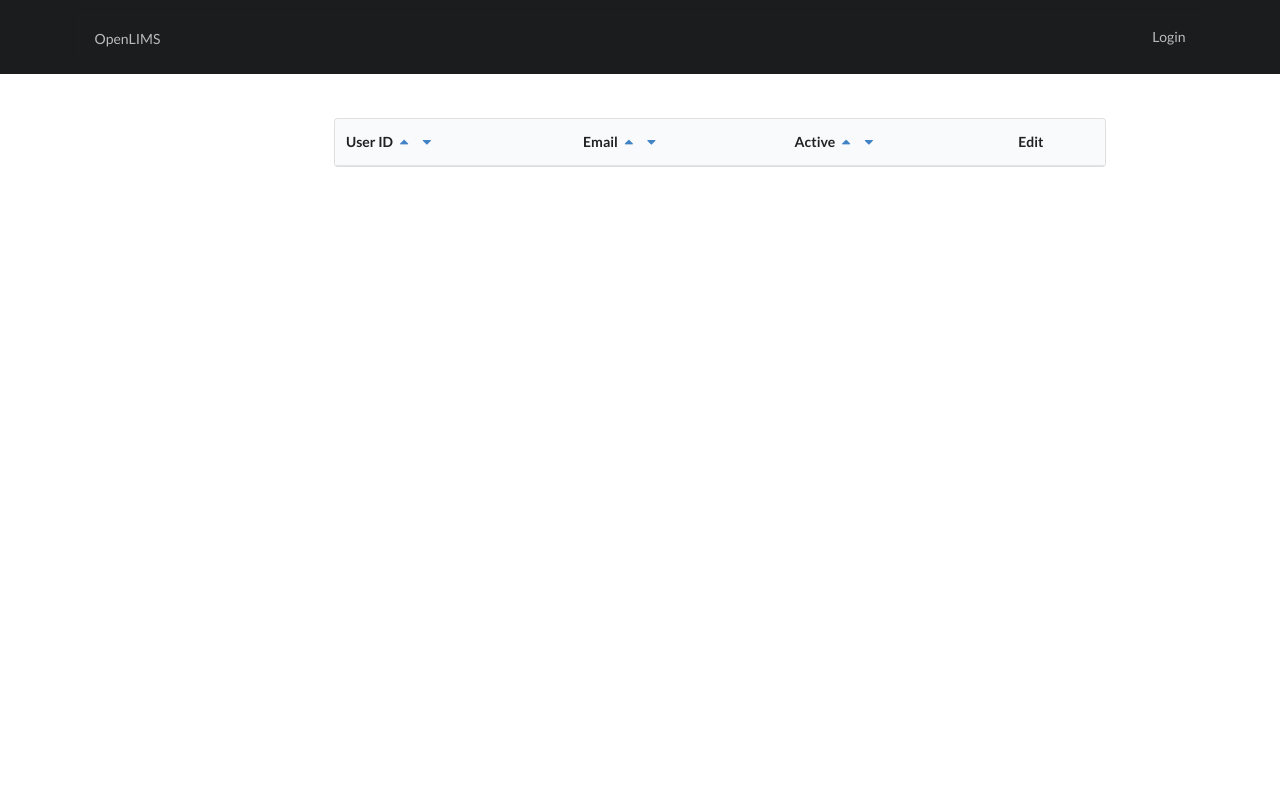
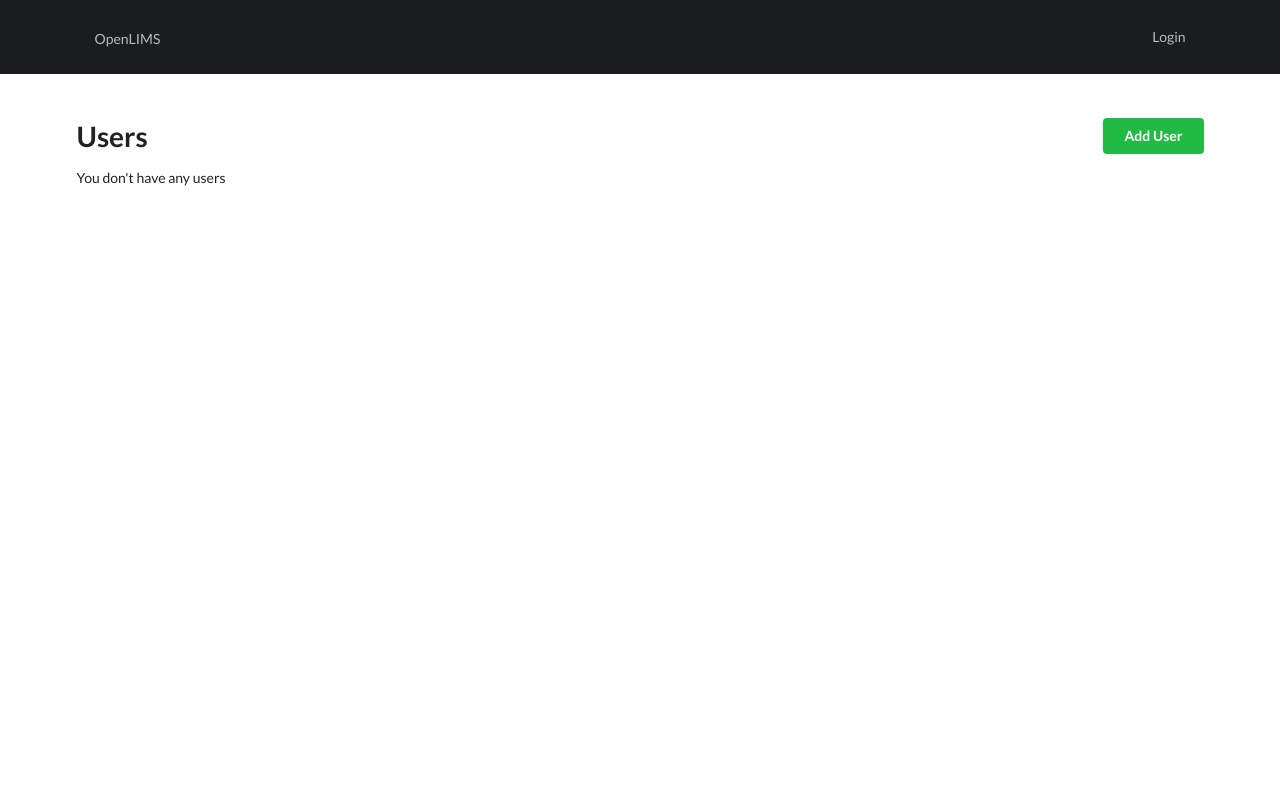
Before and after one commit to Lvbapi/openLIMS, a Flask app: template src/templates/admin/users/list.html in a window 1280 px wide. Run offline with Flask 2, Linux system fonts and the light colour scheme; the template is opened without the code that fills it: values that come from a table or form of the project are taken from there, others are empty; some libraries are stand-ins or nearby versions.

Commit message:
updated user and role views to use datatables, removed custom sorting as datatables handles it fine

```diff
--- a/src/templates/admin/users/list.html
+++ b/src/templates/admin/users/list.html
@@ -2,43 +2,25 @@
 {% block title %}User List{% endblock %}
 {% block content %}
 
-<div class="ui stackable grid">
-  <div class="four wide column"></div>
-  <div class="center aligned ten wide column">
-{% if users %}
+
+<div class="ui one column grid container">
+    <div class="column">
+      <h1>Users
+        <a class="ui green right floated button" href="{{ url_for('admin.create_user') }}">Add User</a>
+    </h1>
+  {% if users %}
     <table class="ui striped table">
         <thead>
             <tr>
-                <th>User ID
-                  <a href="{{url_for('admin.user_list', page=1)}}?sort=id&d=asc">
-                    <i class='caret up icon'></i>
-                  </a>
-                  <a href="{{url_for('admin.user_list', page=1)}}?sort=id&d=desc">
-                    <i class='caret down icon'></i>
-                  </a>
-                </th>
-                <th>Email
-                  <a href="{{url_for('admin.user_list', page=1)}}?sort=email&d=asc">
-                    <i class='caret up icon'></i>
-                  </a>
-                  <a href="{{url_for('admin.user_list', page=1)}}?sort=email&d=desc">
-                    <i class='caret down icon'></i>
-                  </a>
-                </th>
-                <th>Active
-                  <a href="{{url_for('admin.user_list', page=1)}}?sort=active&d=asc">
-                    <i class='caret up icon'></i>
-                  </a>
-                  <a href="{{url_for('admin.user_list', page=1)}}?sort=active&d=desc">
-                    <i class='caret down icon'></i>
-                  </a>
-                </th>
+                <th>User ID</th>
+                <th>Email</th>
+                <th>Active</th>
                 <th>Edit</th>
                 {% if current_user.is_admin() %}<th>delete</th>{% endif %}
             </tr>
         </thead>
         <tbody>
-        {% for user in users.items %}
+        {% for user in users %}
             <tr>
                 <td>{{ user.id }}</td>
                 <td>{{ user.email }}</td>
@@ -53,23 +35,15 @@
   <p> You don't have any users </p>
   {% endif %}
 
-  {% if users.has_prev %}
-    <a class='ui mini button blue left floated' href="{{ url_for('admin.user_list', page=users.prev_num) }}{% if 'sort' in request.args %}?sort={{request.args['sort']}}&d={{request.args['d']}}{% endif %}">
-      <i class='icon caret left'></i>
-    </a>
-  {% endif %}
-
-  {% if current_user.has_role('manager') %}
-    <a href="{{ url_for('admin.create_user') }}" class="ui mini button green"><i class='plus icon'></i> Create User</a>
-  {% endif %}
-
-  {% if users.has_next %}
-    <a class='ui mini button blue right floated' href="{{ url_for('admin.user_list', page=users.next_num) }}{% if 'sort' in request.args %}?sort={{request.args['sort']}}&d={{request.args['d']}}{% endif %}">
-      <i class='icon caret right'></i>
-    </a>
-  {% endif %}
-
   </div>
 </div>
 
 {% endblock %}
+
+{% block script %}
+<script>
+  $(document).ready(function(){
+    $('table.striped.table').DataTable();
+  })
+</script>
+{% endblock %}
```
Also changed, not shown: src/admin/controllers.py (+6 -14 lines), src/auth/models.py (+0 -21 lines), src/templates/admin/roles/list.html (+19 -39 lines).
